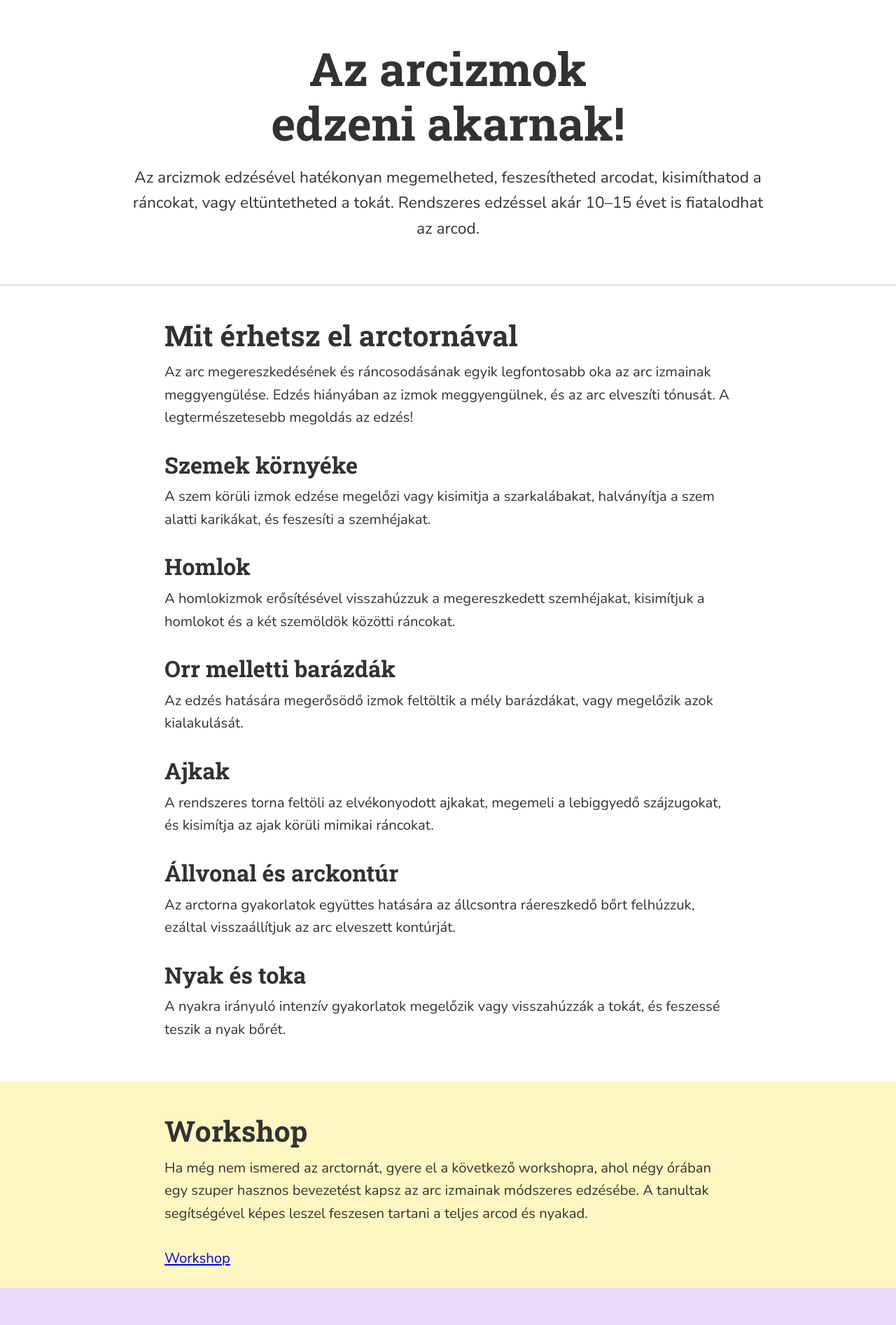
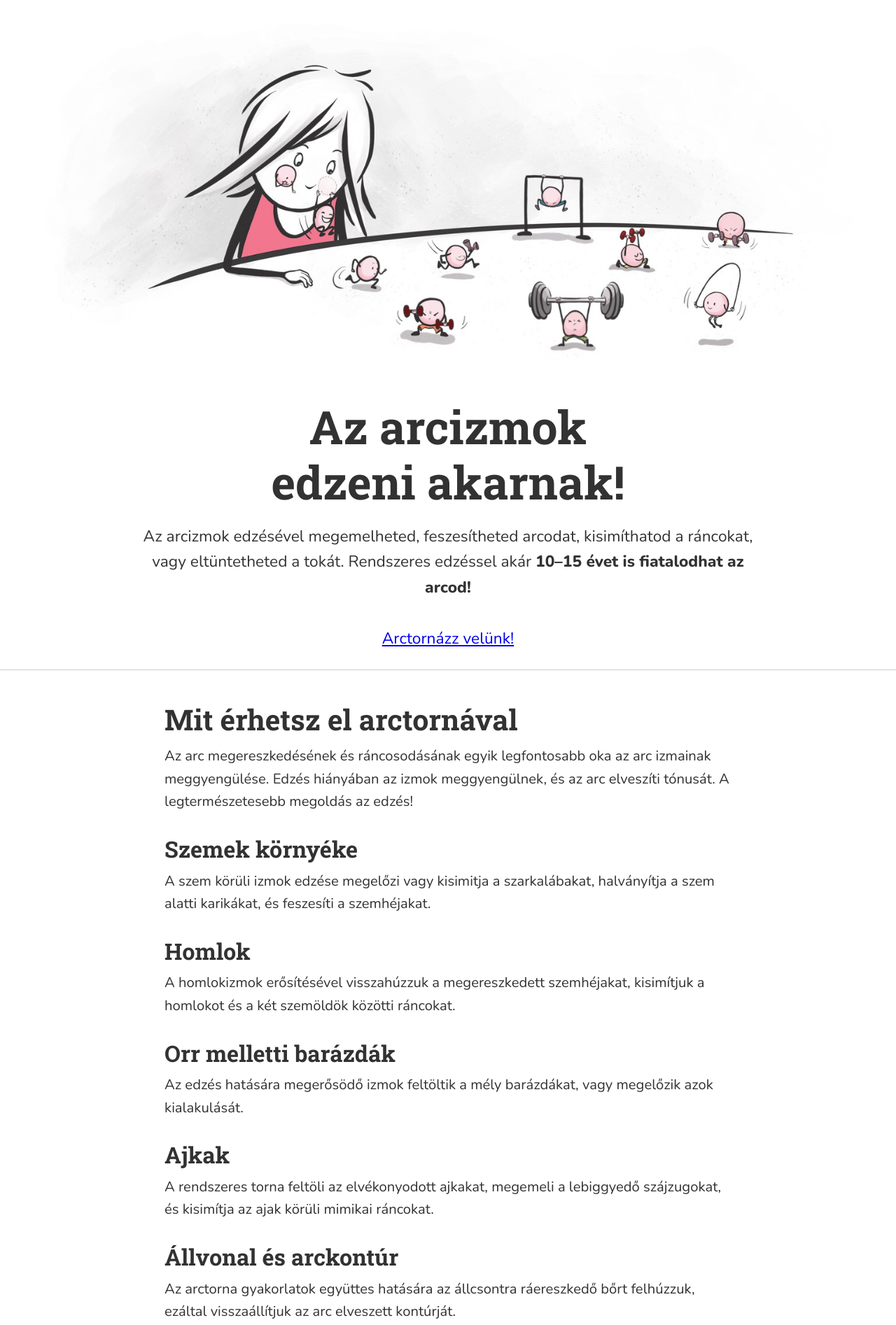
Before and after one commit to monikamudra/arctorna, a Jekyll site: the page built from index.md, in a window 1280 px wide. Shown: the top 1894 px of the page at 70% size. Built offline with Jekyll 4.4.1, drawn with Linux system fonts in a browser that asks for light colours.

Commit message:
Add main illustration to the hero of home page

```diff
--- a/_layouts/home.html
+++ b/_layouts/home.html
@@ -4,15 +4,20 @@ layout: default
 
 <main class="c-Screen">
   <section class="c-Screen__Section c-Screen__Section--Separated">
+    <div class="c-ContentBlock--Stretched c-ContentBlock--Centered">
+      <img class="u-FlexImage" src="assets/images/face-muscles-working-out-1440.jpg" alt="Kislány arcizmai keményen gyúrnak" style="max-width: 1200px" />
+    </div>
     <div class="c-ContentBlock c-ContentBlock--Prominent c-ContentBlock--Centered">
-      <h1>
+      <h1 class="u-NoTopMargin">
         Az arcizmok edzeni&nbsp;akarnak!
       </h1>
       <p>
-        Az arcizmok edzésével hatékonyan megemelheted, feszesítheted arcodat,
-        kisimíthatod a ráncokat, vagy eltüntetheted a tokát. Rendszeres edzéssel
-        akár 10–15 évet is fiatalodhat az arcod.
+        Az arcizmok edzésével megemelheted, feszesítheted arcodat,
+        kisimíthatod a ráncokat, vagy eltüntetheted a tokát.
+        Rendszeres edzéssel akár <strong>10–15 évet is fiatalodhat
+        az arcod!</strong>
       </p>
+      <a class="c-Button" href="#">Arctornázz velünk!</a>
     </div>
   </section>
   <section class="c-Screen__Section">
@@ -68,7 +73,7 @@ layout: default
     </div>
   </section>
   <section class="c-Screen__Section c-Screen__Section--Workshop">
-    <div class="c-ContentBlock">
+    <div class="c-ContentBlock c-ContentBlock--Centered">
       <h2>
         Workshop
       </h2>
@@ -82,7 +87,7 @@ layout: default
     </div>
   </section>
   <section class="c-Screen__Section c-Screen__Section--Training">
-    <div class="c-ContentBlock">
+    <div class="c-ContentBlock c-ContentBlock--Centered">
       <h2>
         Tréning
       </h2>
@@ -97,7 +102,7 @@ layout: default
     </div>
   </section>
   <section class="c-Screen__Section c-Screen__Section--Alt">
-    <div class="c-ContentBlock">
+    <div class="c-ContentBlock c-ContentBlock--Centered">
       <h2>
         …és még valami
       </h2>
--- a/_sass/components/_content-block.scss
+++ b/_sass/components/_content-block.scss
@@ -9,6 +9,12 @@
   font-size: font-size-em(1);
 }
 
+.c-ContentBlock--Stretched {
+  max-width: none;
+  margin-left: token("screen", "padding") * -1;
+  margin-right: token("screen", "padding") * -1;
+}
+
 .c-ContentBlock--Centered {
   text-align: center;
 }
```
Also changed, not shown: assets/images/face-muscles-working-out-1440.jpg (added).
